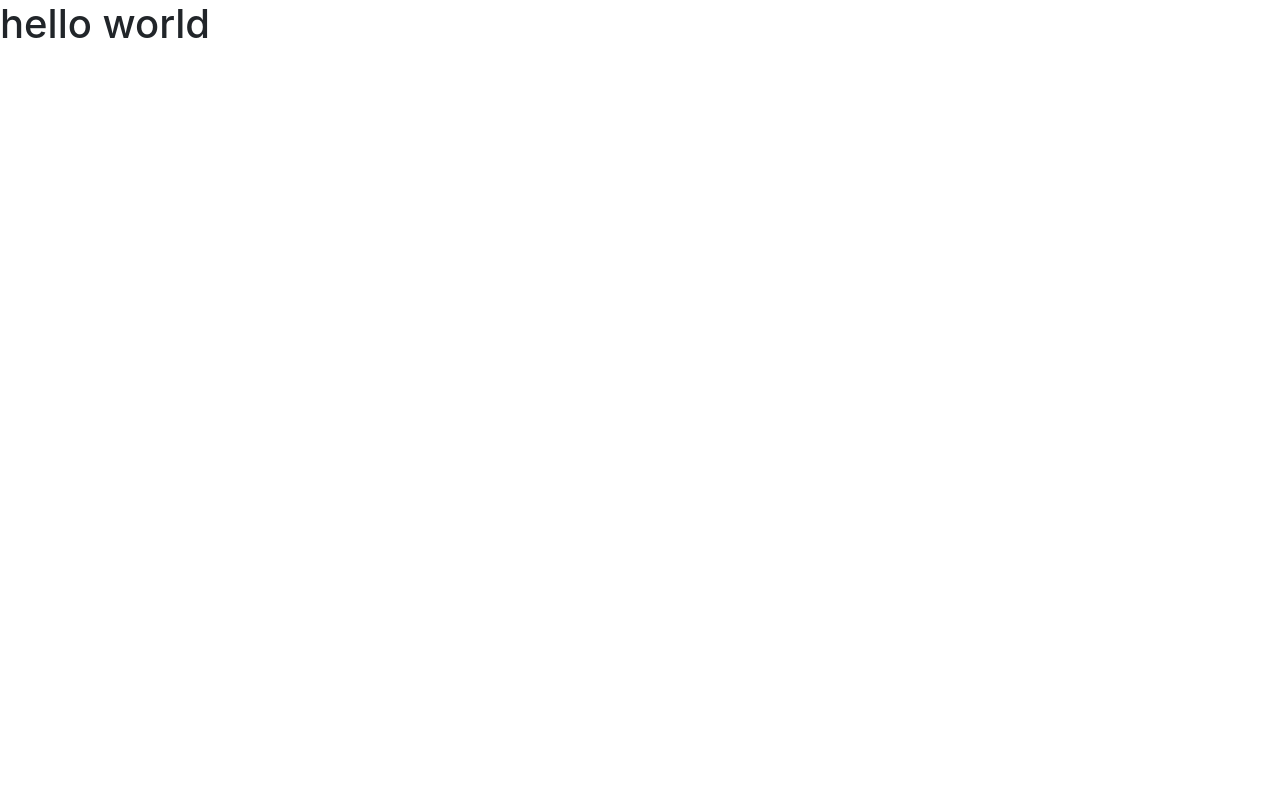
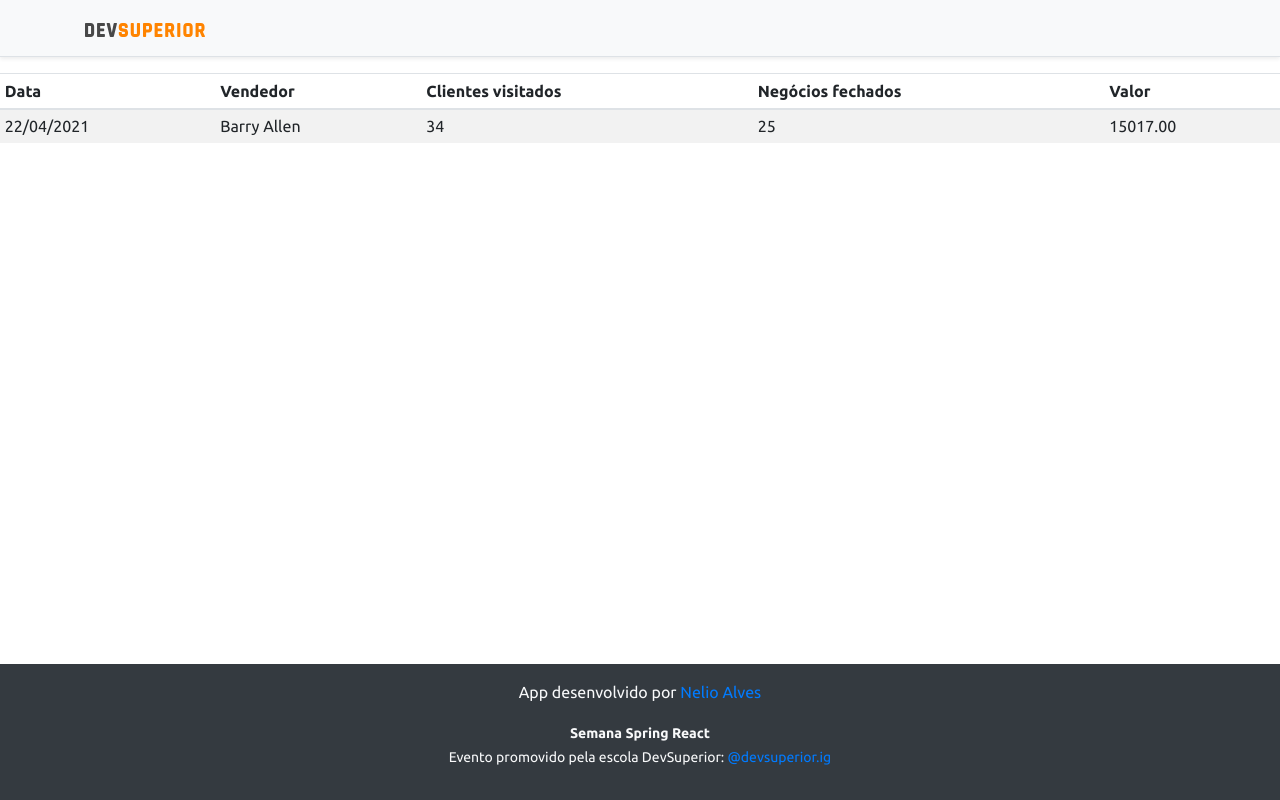
Before and after one commit to KleytonLeite/project-sds3, a React (Create React App) app in the folder frontend/: page / in a window 1280 px wide. Built offline with nearby package versions, Linux system fonts and the light colour scheme.

Commit message:
feat: Basic static components

```diff
--- a/frontend/src/App.tsx
+++ b/frontend/src/App.tsx
@@ -1,8 +1,14 @@
+import DataTable from "components/DataTable";
+import Footer from "components/Footer";
+import NavBar from "components/NavBar";
+
 function App() {
   return (
-    <div>
-      <h1>hello world</h1>
-    </div>
+    <>
+      <NavBar />
+      <DataTable />
+      <Footer />
+    </>
   );
 }
 
--- /dev/null
+++ b/frontend/src/components/DataTable/index.tsx
@@ -0,0 +1,29 @@
+const DataTable = () => {
+
+    return (
+        <div className="table-responsive">
+            <table className="table table-striped table-sm">
+                <thead>
+                    <tr>
+                        <th>Data</th>
+                        <th>Vendedor</th>
+                        <th>Clientes visitados</th>
+                        <th>Negócios fechados</th>
+                        <th>Valor</th>
+                    </tr>
+                </thead>
+                <tbody>
+                    <tr>
+                        <td>22/04/2021</td>
+                        <td>Barry Allen</td>
+                        <td>34</td>
+                        <td>25</td>
+                        <td>15017.00</td>
+                    </tr>
+                </tbody>
+            </table>
+        </div>
+    )
+}
+
+export default DataTable;
--- /dev/null
+++ b/frontend/src/components/Footer/index.tsx
@@ -0,0 +1,14 @@
+const Footer = () => {
+
+    return (
+        <footer className="footer mt-auto py-3 bg-dark">
+            <div className="container">
+                <p className="text-light">App desenvolvido por <a href="https://github.com/acenelio" target="_blank" rel="noreferrer">Nelio Alves</a></p>
+                <p className="text-light"><small><strong>Semana Spring React</strong><br />
+      Evento promovido pela escola DevSuperior: <a href="https://instagram.com/devsuperior.ig" target="_blank" rel="noreferrer">@devsuperior.ig</a></small></p>
+            </div>
+        </footer>
+    )
+}
+
+export default Footer;
--- /dev/null
+++ b/frontend/src/components/NavBar/index.tsx
@@ -0,0 +1,15 @@
+import ImgDsDark from '../../assets/img/ds-dark.svg';
+
+const NavBar = () => {
+    return (
+        <div className="d-flex flex-column flex-md-row align-items-center p-3 px-md-4 mb-3 bg-light border-bottom shadow-sm">
+        <div className="container">
+          <nav className="my-2 my-md-0 mr-md-3">
+            <img src={ImgDsDark} alt="DevSuperior" width="120" />
+          </nav>
+        </div>
+      </div>
+    );
+  }
+
+  export default NavBar;
--- a/frontend/src/index.tsx
+++ b/frontend/src/index.tsx
@@ -2,6 +2,7 @@
 import ReactDOM from 'react-dom';
 import App from './App';
 import 'bootstrap/dist/css/bootstrap.css';
+import 'assets/css/styles.css';
 
 
 ReactDOM.render(
```
Also changed, not shown: frontend/src/assets/css/styles.css (renamed from frontend/src/assets/CSS/styles.css), frontend/src/assets/img/ds-dark.svg (added).
